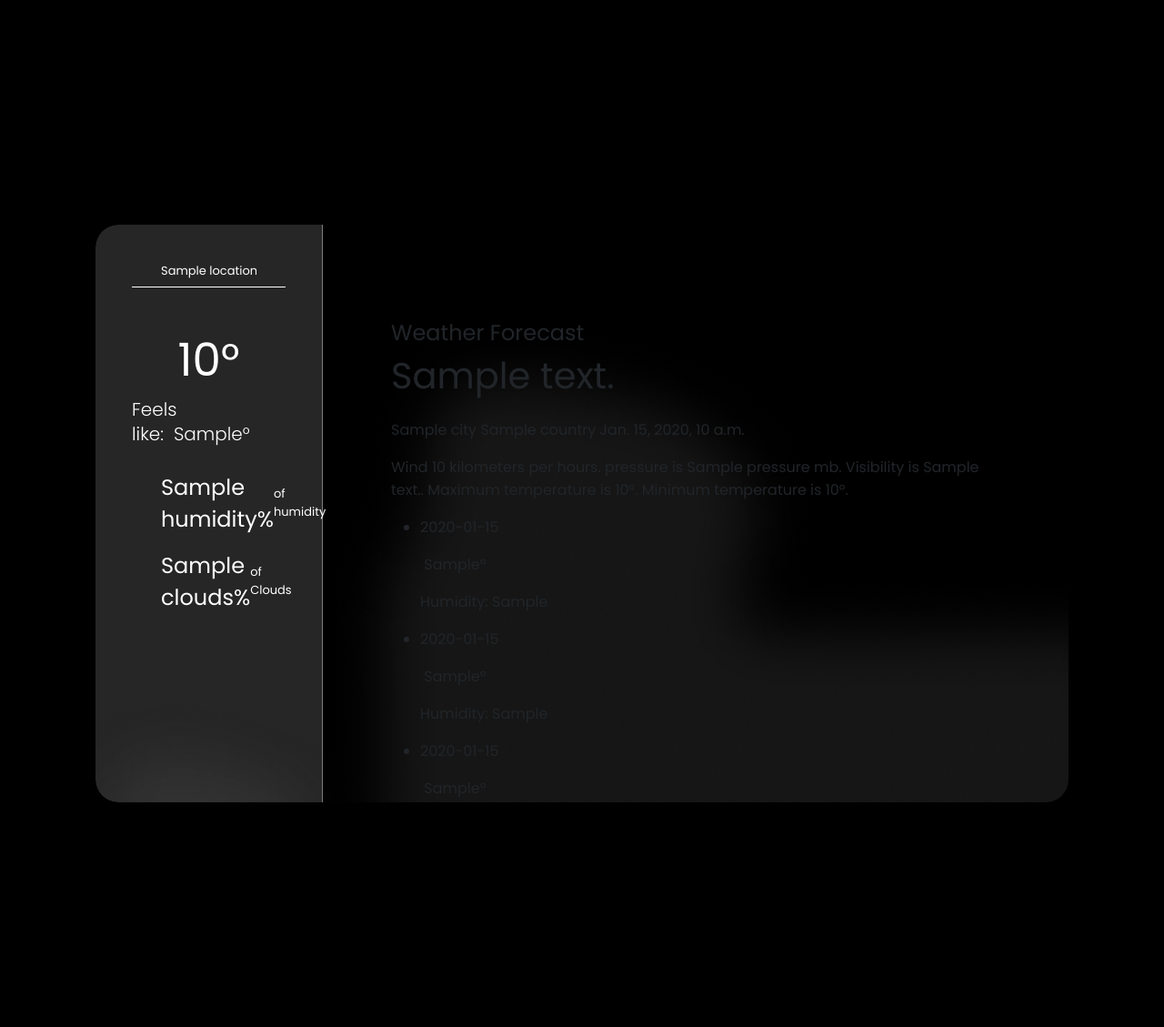
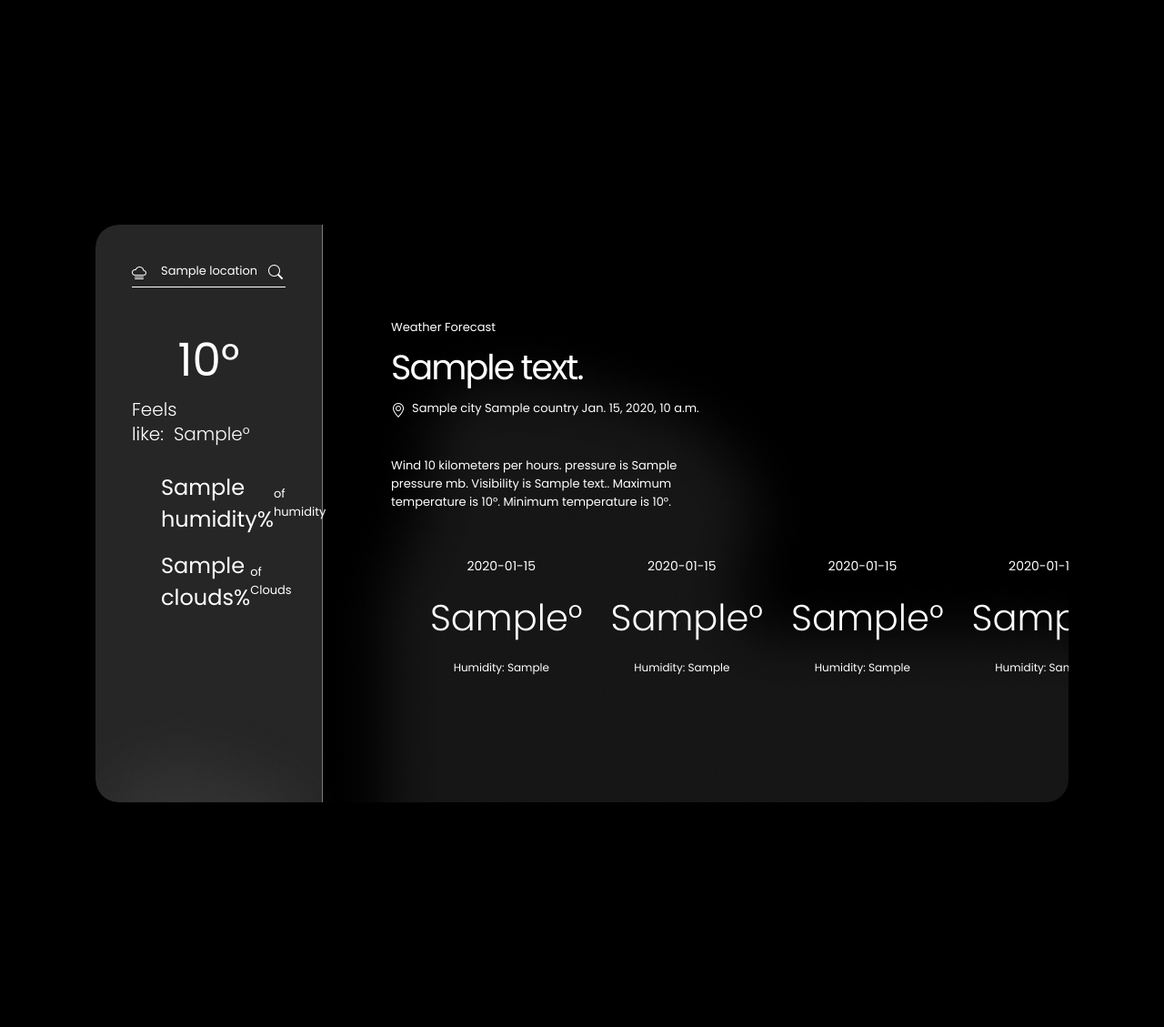
Before and after one commit to NPraveenLiyanage/Weather-App-ML-, a Django app: template weatherProject/forecast/templates/weather.html in a window 1280 px wide. Shown: the whole page at 91% size. Run offline with Django 5.2, Linux system fonts and the light colour scheme; the template is opened without the code that fills it: most values are stand-ins (such as "Sample title", 1, 10 or a date in 2020).

Commit message:
feat(weather): add temperature chart and improve weather display
- Implement temperature chart visualization using Chart.js
- Add new CSS styles for weather display components
- Refactor weather view logic and error handling
- Fix HTML structure and add Bootstrap icons

```diff
--- a/weatherProject/forecast/static/css/styles.css
+++ b/weatherProject/forecast/static/css/styles.css
@@ -219,3 +219,88 @@
 
     background-image: url(../img/main-blur.png);
 }
+
+.secondary-title {
+    margin-bottom: 17px;
+    color: #ffffff;
+    font-size: 13px;
+}
+
+.weather__primary-title {
+    margin-bottom: 16px;
+    color: #ffff;
+    font-size: 38px;
+
+    line-height: 100%;
+    letter-spacing: -1.9px;
+}
+
+.weather__location {
+    display: flex;
+
+    align-items: center;
+    margin-bottom: 26px;
+}
+
+.location-icon {
+    margin-right: 8px;
+    margin-bottom: 22px;
+}
+
+.weather__location-text {
+    color: #ffff;
+    font-size: 13px;
+}
+
+.weather__primary-stats {
+    width: 360px;
+    color: #ffff;
+    font-size: 13px;
+
+    margin-bottom: 50px;
+}
+
+.forecast {
+    display: flex;
+    justify-content: space-between;
+    width: 100%;
+    list-style: none;
+    gap: 20px; /* Adjust this value as needed for desired spacing */
+}
+
+.forecast-item {
+    display: flex;
+    flex-direction: column;
+    align-items: center;
+    /* Remove any margin-right if you added it previously */
+}
+
+.forecast-item:last-child {
+    margin-right: 0;
+}
+
+.forecast-time {
+    color: #ffff;
+    font-size: 14px;
+    margin-bottom: 4;
+    text-align: center;
+}
+
+.forecastWindText {
+    color: #ffff;
+    font-size: 12px;
+    margin-bottom: 10px;
+    text-align: center;
+}
+
+.forecast-temperature {
+    color: #ffff;
+    font-size: 40px;
+    font-weight: 300;
+    line-height: 100%;
+}
+
+#chart {
+    margin: 30px auto 30px;
+    width: 100%;
+}
--- a/weatherProject/forecast/static/js/chartSetup.js
+++ b/weatherProject/forecast/static/js/chartSetup.js
@@ -0,0 +1,75 @@
+document.addEventListener('DOMContentLoaded', () => {
+    const chartElement = document.getElementById('chart');
+    if (!chartElement) {
+        console.log('Canvas Element not found!');
+        return;
+    }
+
+    const ctx = chartElement.getContext('2d');
+    const gradient = ctx.createLinearGradient(0, -10, 0, 100);
+    gradient.addColorStop(0, 'rgba(250, 0, 0, 1)');
+    gradient.addColorStop(1, 'rgba(136, 255, 0, 1)');
+
+    const forecastItems = document.querySelectorAll('.forecast_item');
+
+    const temps = [];
+    const times = [];
+
+    forecastItems.forEach(item => {
+        const time = item.querySelector('.forecast-time').textContent;
+        const temp = item.querySelector('.forecast-temperatureValue').textContent;
+        const hum = item.querySelector('.forecast-humidityValue').textContent;
+
+        if (time && temp && hum) {
+            times.push(time);
+            temps.push(temp);
+        }
+    });
+
+    if (temps.length === 0 || times.length === 0 ) {
+        console.error('Temp or Time values are missing.');
+        return;
+    }
+
+    new Chart(ctx, {
+        type: 'line',
+        data: {
+            labels: times,
+            datasets: [
+                {
+                    label:'Celsius Degrees',
+                    data: temps,
+                    borderColor: gradient,
+                    borderWidth: 2,
+                    tension: 0.4,
+                    pointRadius: 2,
+                },
+            ],
+        },
+        options:{
+            plugins: {
+                legend: {
+                    display: false,
+                },
+            },
+            scales:{
+                x: {
+                    display: false,
+                    grid: {
+                        drawOnChartArea: false,
+                    },
+                },
+                y: {
+                    display: false,
+                    grid: {
+                        drawOnChartArea: false,
+                    },
+                },
+            },
+            animation: {
+                duration: 750,
+            },
+        },
+    });
+});
+const forecastItems = document.querySelectorAll('.forecast_item');
--- a/weatherProject/forecast/templates/weather.html
+++ b/weatherProject/forecast/templates/weather.html
@@ -5,6 +5,7 @@
     <meta charset="UTF-8">
     <meta name="viewport" content="width=device-width, initial-scale=1.0">
     <link href="https://cdn.jsdelivr.net/npm/bootstrap@5.3.6/dist/css/bootstrap.min.css" rel="stylesheet" integrity="sha384-4Q6Gf2aSP4eDXB8Miphtr37CMZZQ5oXLH2yaXMJ2w8e2ZtHTl7GptT4jmndRuHDT" crossorigin="anonymous">
+    <link href="https://cdn.jsdelivr.net/npm/bootstrap-icons@1.11.3/font/bootstrap-icons.min.css" rel="stylesheet">
     <link rel="icon" href="{% static 'img/site-pic.ico' %}" type="image/icon type"/>
     <link rel="stylesheet" href="{% static 'css/styles.css' %}"/>
     <title>Weather Forecast</title>
@@ -125,13 +126,13 @@
                         Humidity: <span class="forecast-humidityValue">{{ hum5 }}</span>
                     </p>
                 </li>
-
+            </ul>
             <canvas id="chart" height="45px"></canvas>
-            </ul>
         </section>
     </main>
 
     <script src="https://cdn.jsdelivr.net/npm/chart.js"></script>
-    <script type="module" src="{% static 'js/chartSetup.js' %}"></script>
+    <script src="{% static 'js/chartSetup.js' %}"></script>
+
 </body>
 </html>
```
Also changed, not shown: weatherProject/forecast/views.py (+41 -73 lines). Lines whose indentation alone changed are shown as unchanged.
